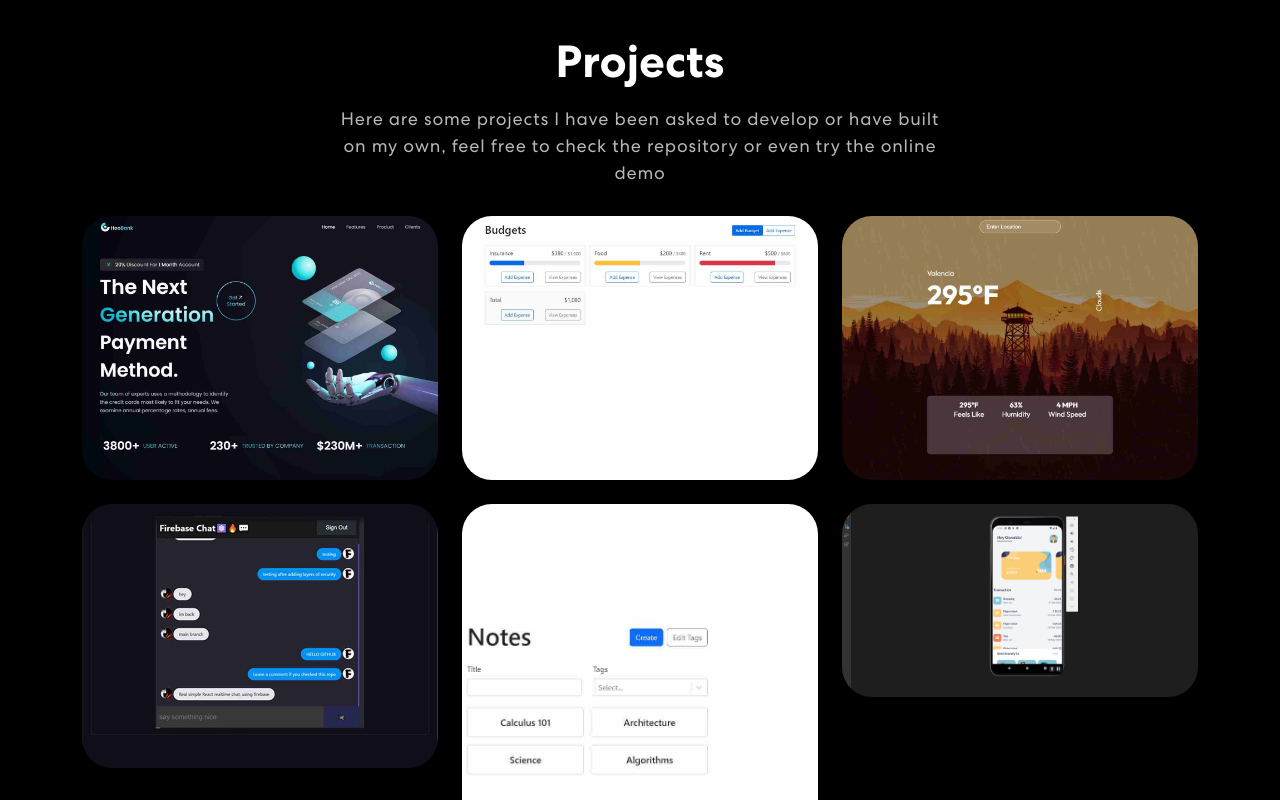
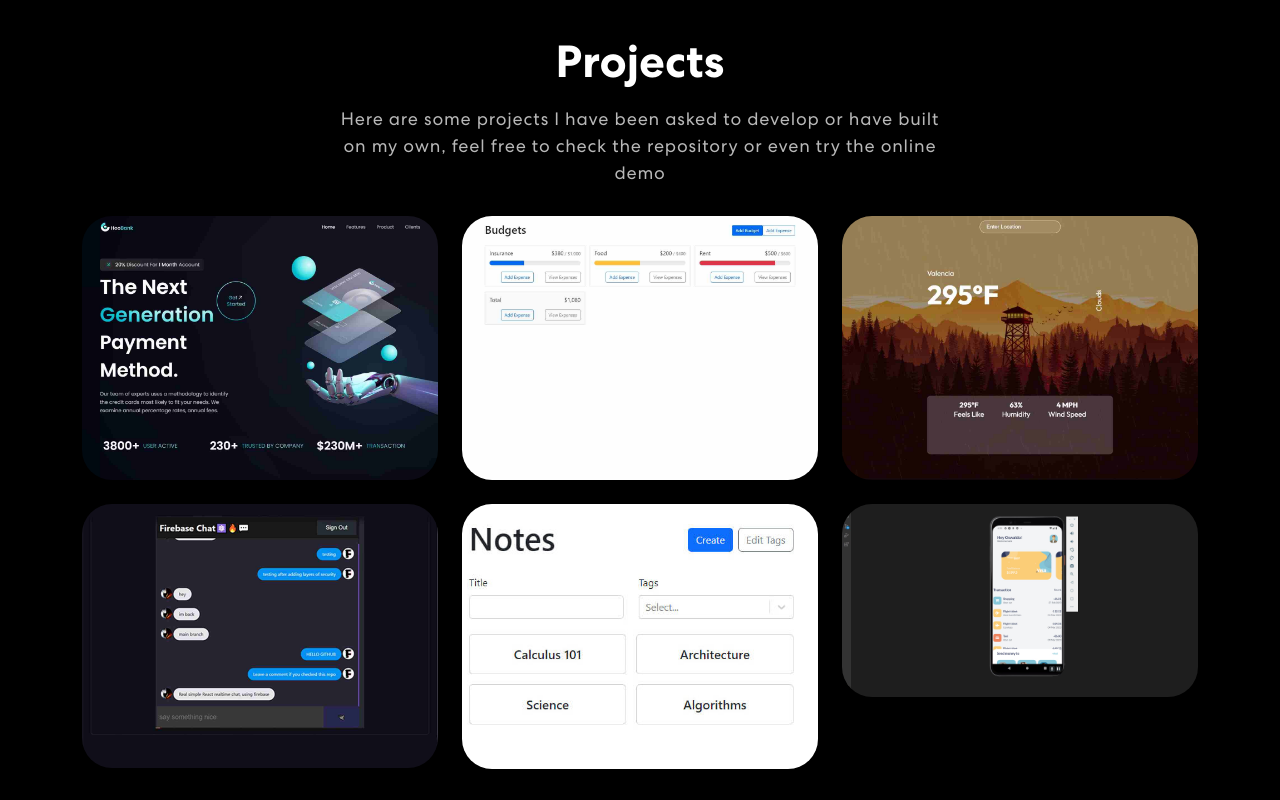
Before and after one commit to OswalDev/React-personal-portfolio, a React (Create React App) app: page / in a window 1280 px wide. Shown: the part 1400-2200 px from the top of the page. Built offline with nearby package versions, Linux system fonts and the light colour scheme; no server answers.

Commit message:
fixed project image sizing
project Image #5 fixed

```diff
--- a/src/App.css
+++ b/src/App.css
@@ -346,6 +346,16 @@
   position: relative;
   background-color: black;
 }
+
+/*non-tested code*/
+
+.project img {
+  width: 100%;
+  height: 100%;
+  object-fit: cover;
+}
+
+
 .project h2 {
 	font-size: 45px;
 	font-weight: 700;
--- a/src/components/Projects.js
+++ b/src/components/Projects.js
@@ -3,8 +3,8 @@
 import projImg1 from "../assets/img/projects/jpg/project-img1-compressed.jpg";
 import projImg2 from "../assets/img/projects/jpg/project-img2-compressed.jpg";
 import projImg3 from "../assets/img/projects/jpg/project-img3-compressed.jpg";
-import projImg5 from "../assets/img/projects/jpg/project-img5-compressed.jpg";
 import projImg4 from "../assets/img/projects/jpg/project-img7-compressed.jpg";
+import projImg5 from "../assets/img/projects/jpg/project-img5.jpg";
 import projImg6 from "../assets/img/projects/jpg/project-img13.jpg";
 import colorSharp2 from "../assets/img/color-sharp2.png";
 import 'animate.css';
@@ -50,7 +50,7 @@
       },
     },
     {
-      title: "FullStack expense tracker",
+      title: "Note-taking app",
       description: "Design & Development",
       imgUrl: projImg5,
       links:{
```
Also changed, not shown: src/assets/img/projects/jpg/project-img5.jpg.
